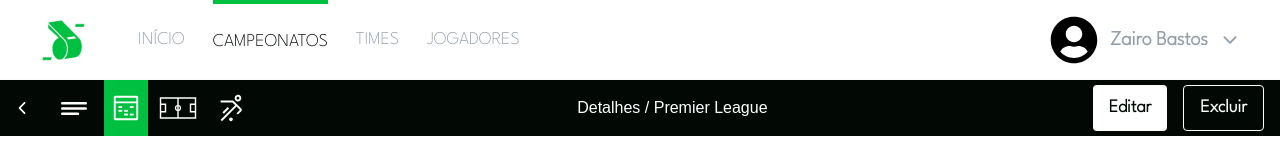
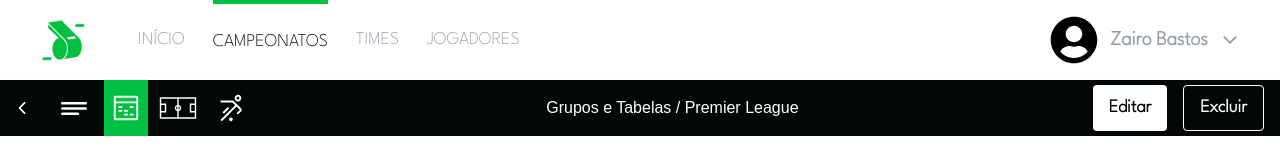
Before and after one commit to zairobastos/ApitoFinal-front, a React (Vite) app: page /tabelaCampeonato in a window 1280 px wide. Shown: the top 165 px of the page. Built offline with nearby package versions, Linux system fonts and the light colour scheme.

Commit message:
Ajuste no submenu

```diff
--- a/src/components/subMenu/index.tsx
+++ b/src/components/subMenu/index.tsx
@@ -11,9 +11,10 @@ type ativos = {
 	ativo1?: string;
 	ativo2?: string;
 	ativo3?: string;
+	titulo: string;
 };
 
-export const SubMenu = ({ ativo1, ativo2, ativo3, ativo }: ativos) => {
+export const SubMenu = ({ ativo1, ativo2, ativo3, ativo, titulo }: ativos) => {
 	return (
 		<nav className="flex z-10 bg-preto mt-20 fixed w-full justify-between items-center text-white">
 			<div className="h-14 flex flex-wrap items-center">
@@ -52,7 +53,7 @@ export const SubMenu = ({ ativo1, ativo2, ativo3, ativo }: ativos) => {
 				</Lista>
 			</div>
 			<div className="flex">
-				<h3>Detalhes / Premier League</h3>
+				<h3>{titulo} / Premier League</h3>
 			</div>
 			<div className="flex gap-4 mr-4">
 				<button className="px-4 py-2 flex items-center bg-white text-preto rounded font-black text-lg font-home">
--- a/src/views/detalhesCampeonato/index.tsx
+++ b/src/views/detalhesCampeonato/index.tsx
@@ -6,7 +6,7 @@ export const DetalhesCampeonato = () => {
 	return (
 		<div>
 			<Menur ativo1="ativo" />
-			<SubMenu ativo="ativo" />
+			<SubMenu ativo="ativo" titulo="Detalhes" />
 			<div className="absolute mt-40 px-10 w-full flex flex-col gap-14">
 				<NomeCampeonato />
 				<main className="flex flex-col gap-7 z-0">
--- a/src/views/partidasCampeonato/index.tsx
+++ b/src/views/partidasCampeonato/index.tsx
@@ -7,7 +7,7 @@ export const PartidasCampeonato = () => {
 	return (
 		<div>
 			<Menur ativo1="ativo" />
-			<SubMenu ativo2="ativo" />
+			<SubMenu ativo2="ativo" titulo="Partidas" />
 			<div className="absolute mt-40 px-10 w-full flex flex-col gap-14">
 				<NomeCampeonato />
 				<main className="flex flex-col gap-3 w-full">
--- a/src/views/tabela/index.tsx
+++ b/src/views/tabela/index.tsx
@@ -19,7 +19,7 @@ export const Tabela = () => {
 	return (
 		<div>
 			<Menur ativo1="ativo" />
-			<SubMenu ativo1="ativo" />
+			<SubMenu ativo1="ativo" titulo="Grupos e Tabelas" />
 			<div className="absolute mt-40 px-10 w-full flex flex-col gap-14">
 				<NomeCampeonato />
 				<main className="flex w-full h-full gap-8 mb-11">
```
